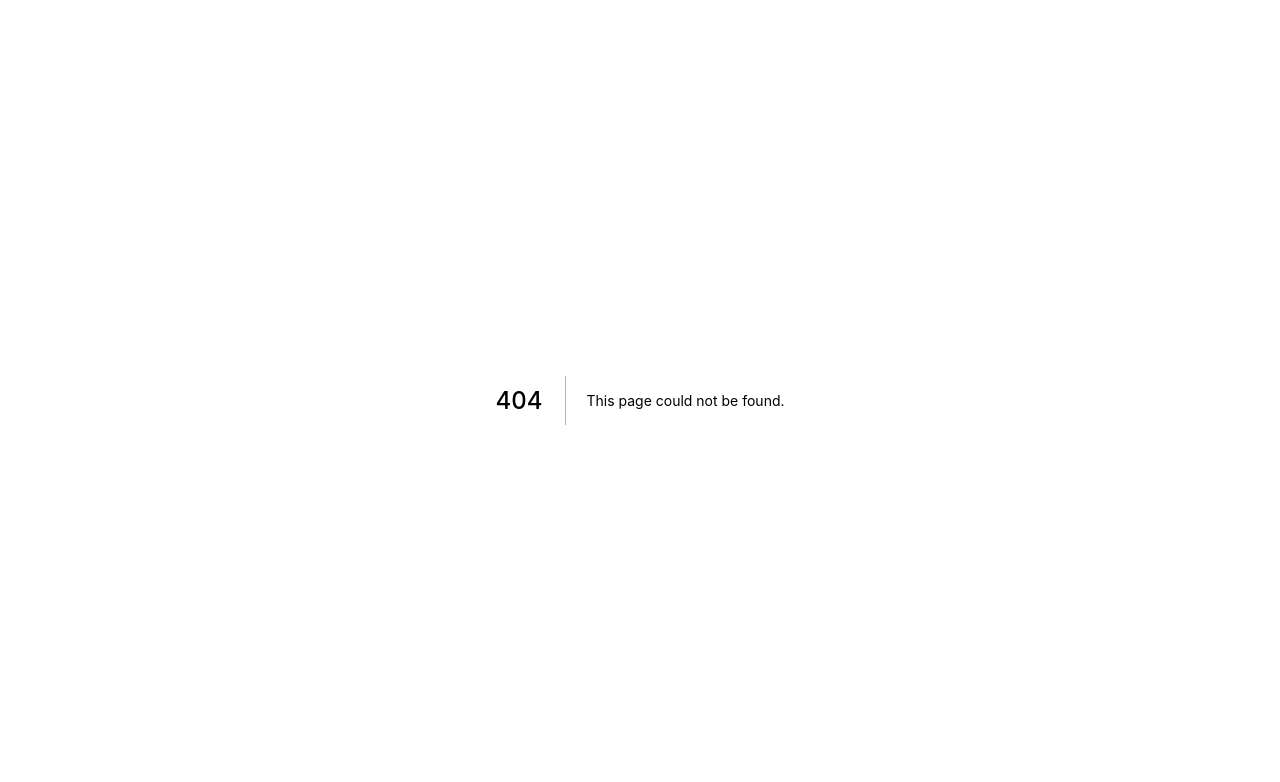
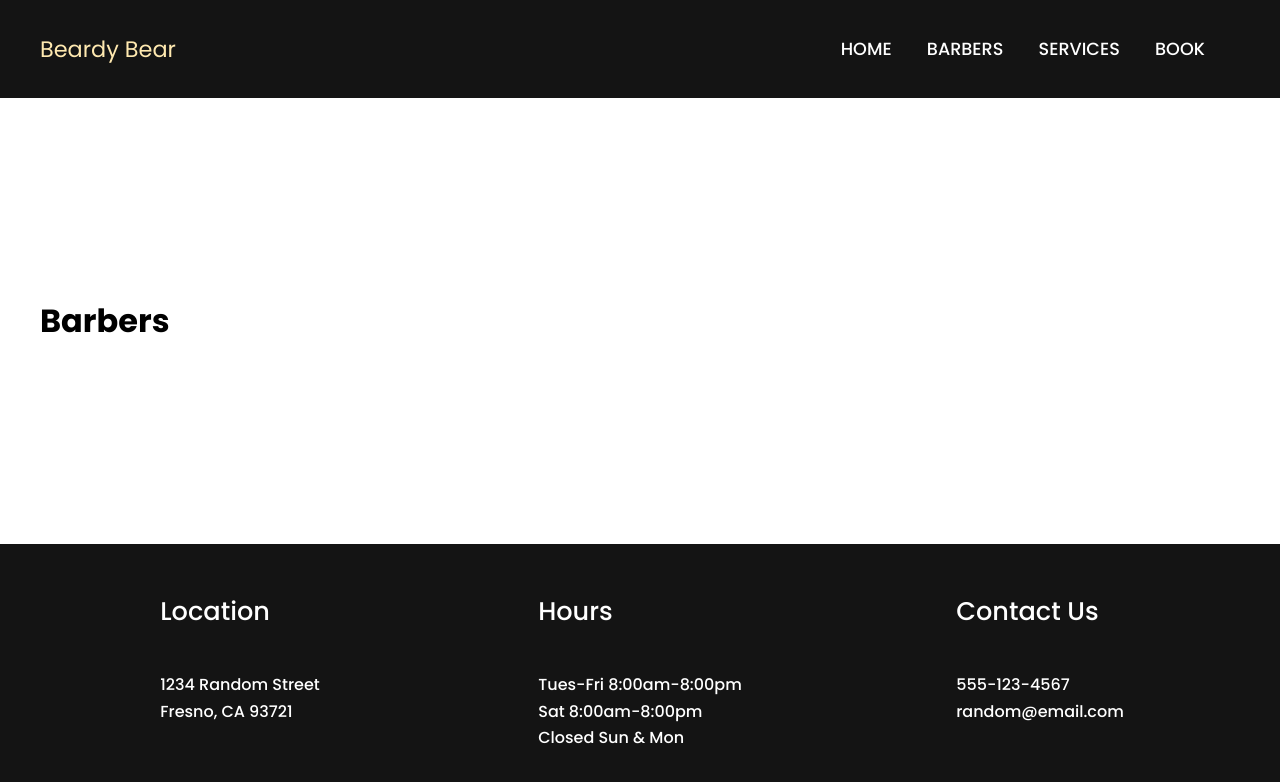
Before and after one commit to NordicBeaver/beardybear-client, a Next.js app: page /barbers in a window 1280 px wide. Before the commit this address had no page. Shown: the top 782 px of the page. Built offline with nearby package versions, Linux system fonts and the light colour scheme.

Commit message:
Barbers page.

```diff
--- /dev/null
+++ b/pages/barbers.module.css
@@ -0,0 +1,6 @@
+.page {
+  min-height: 100vh;
+  display: flex;
+  flex-direction: column;
+  justify-content: space-between;
+}
--- /dev/null
+++ b/pages/barbers.tsx
@@ -0,0 +1,19 @@
+import React from 'react';
+import Container from '../components/Container';
+import Footer from '../components/Footer';
+import Header from '../components/Header';
+import styles from './barbers.module.css';
+
+export default function Barbers() {
+  return (
+    <div className={styles.page}>
+      <Header></Header>
+
+      <Container>
+        <h1>Barbers</h1>
+      </Container>
+
+      <Footer></Footer>
+    </div>
+  );
+}
```
